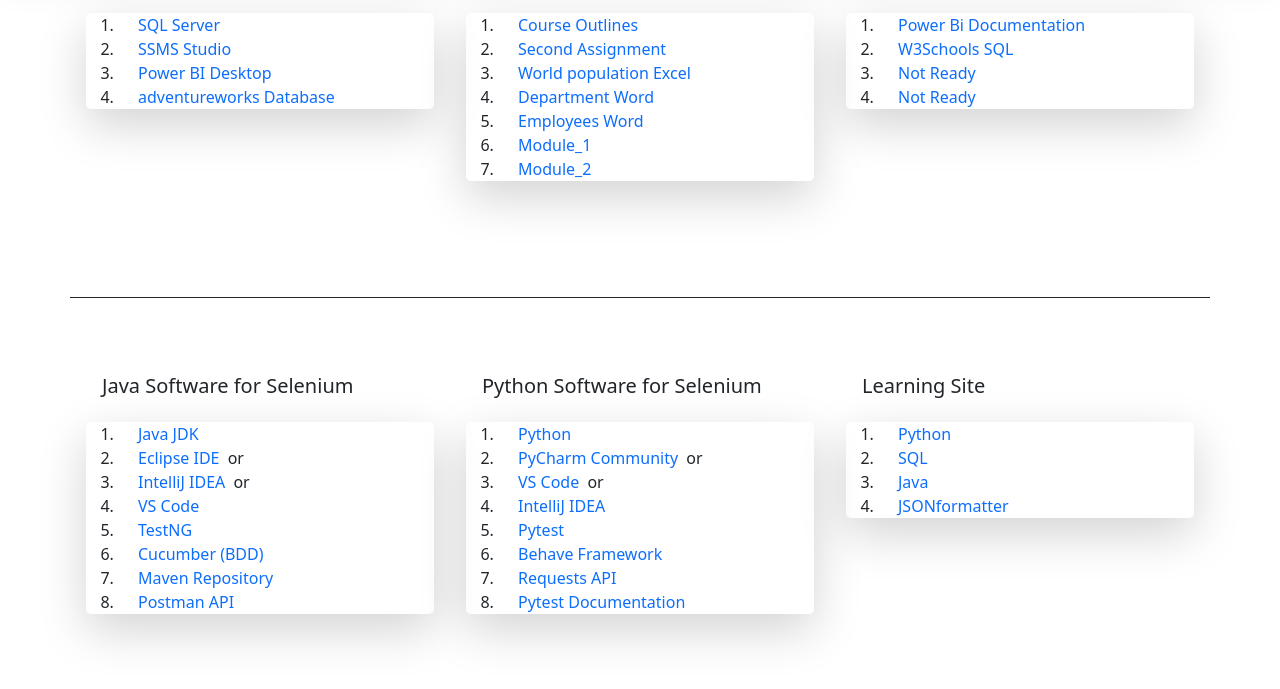
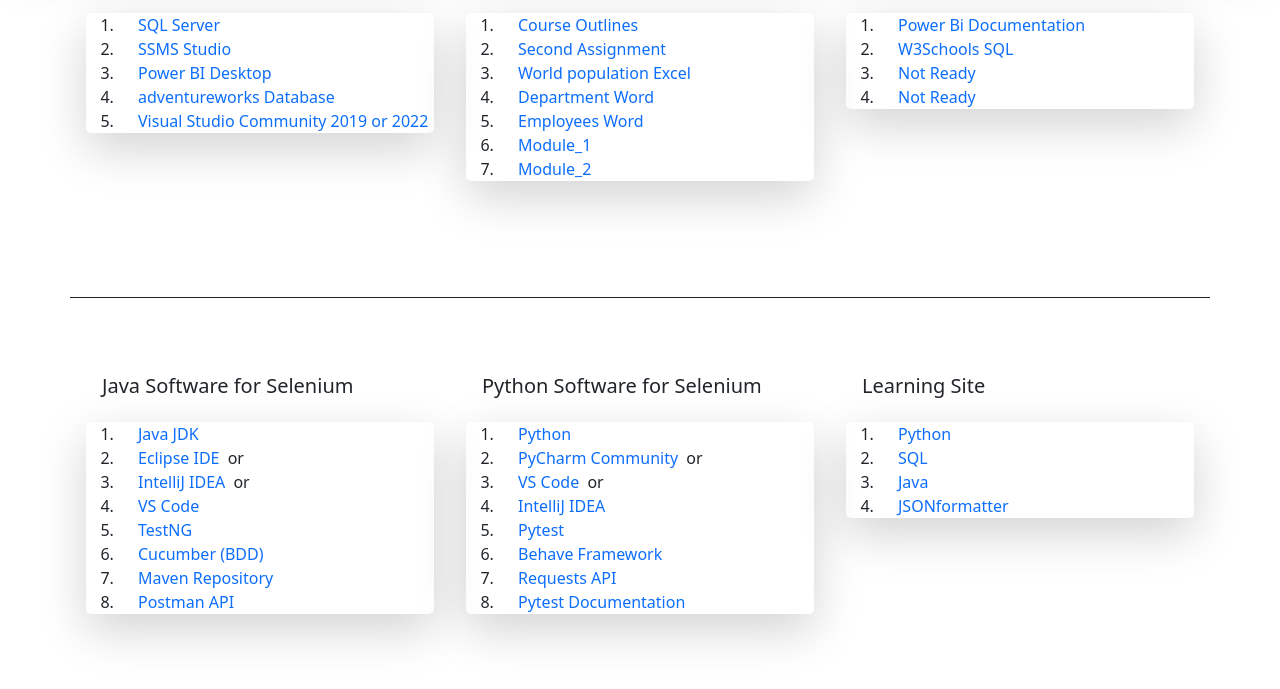
Before and after one commit to Ali332147/liveksi, a plain HTML site: page index.html in a window 1280 px wide. Shown: the part 111-800 px from the top of the page. Drawn offline with nearby package versions, Linux system fonts and the light colour scheme; a script that the page names is missing.

Commit message:
added visual studio 2019

```diff
--- a/index.html
+++ b/index.html
@@ -71,6 +71,12 @@
                                 fw-bolde p-1 rounded-3 text-decoration-none" href="  https://learn.microsoft.com/en-us/sql/samples/adventureworks-install-configure?view=sql-server-ver16&tabs=ssms"
                                 target="_blank"
                                 class="list-group-item "> adventureworks Database</a>
+                             </li>
+                             <li class="">
+                                <a class="text-bg-danger ms-3
+                                fw-bolde p-1 rounded-3 text-decoration-none" href=" https://learn.microsoft.com/en-us/visualstudio/releases/2019/release-notes"
+                                target="_blank"
+                                class="list-group-item "> Visual Studio Community 2019 or 2022</a>
                              </li>
                             </ol>
 
```
Also changed, not shown: index.min.html (+1 -1 lines).
